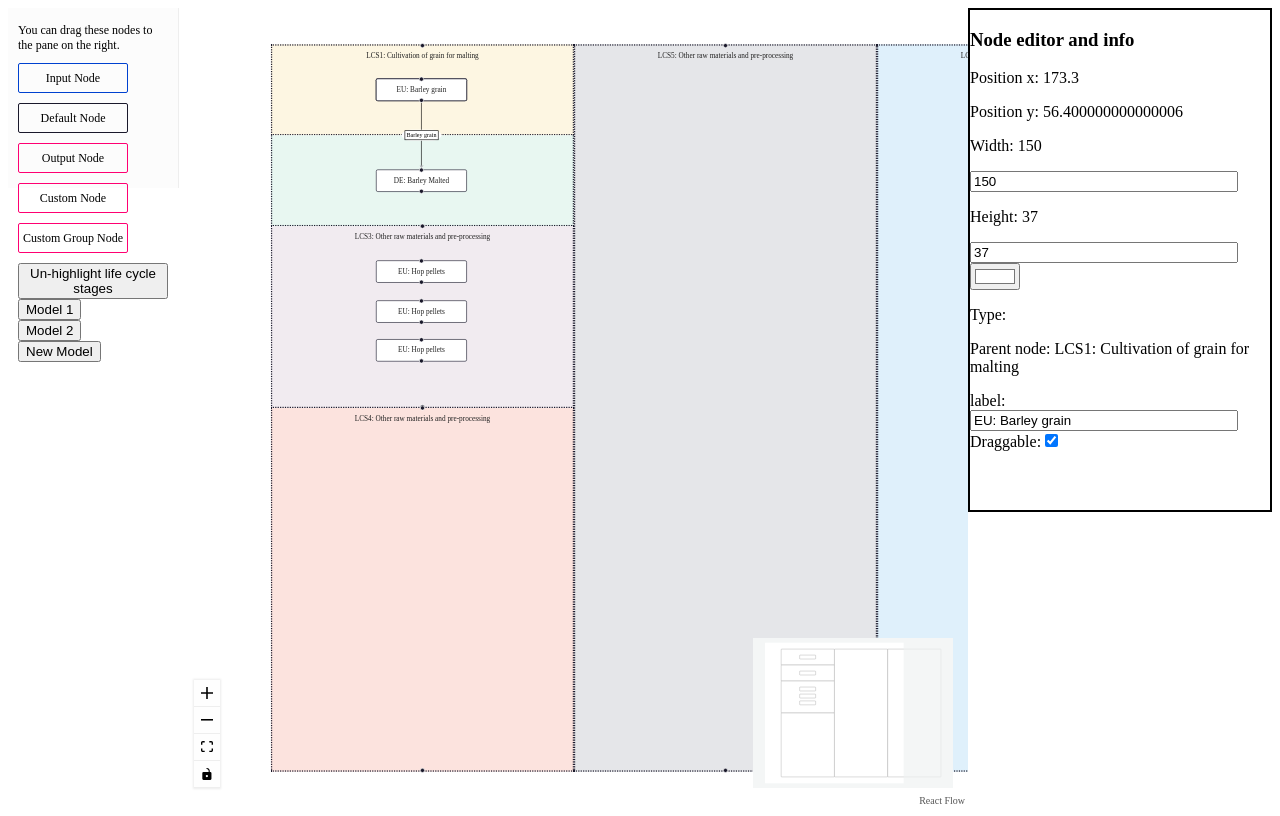
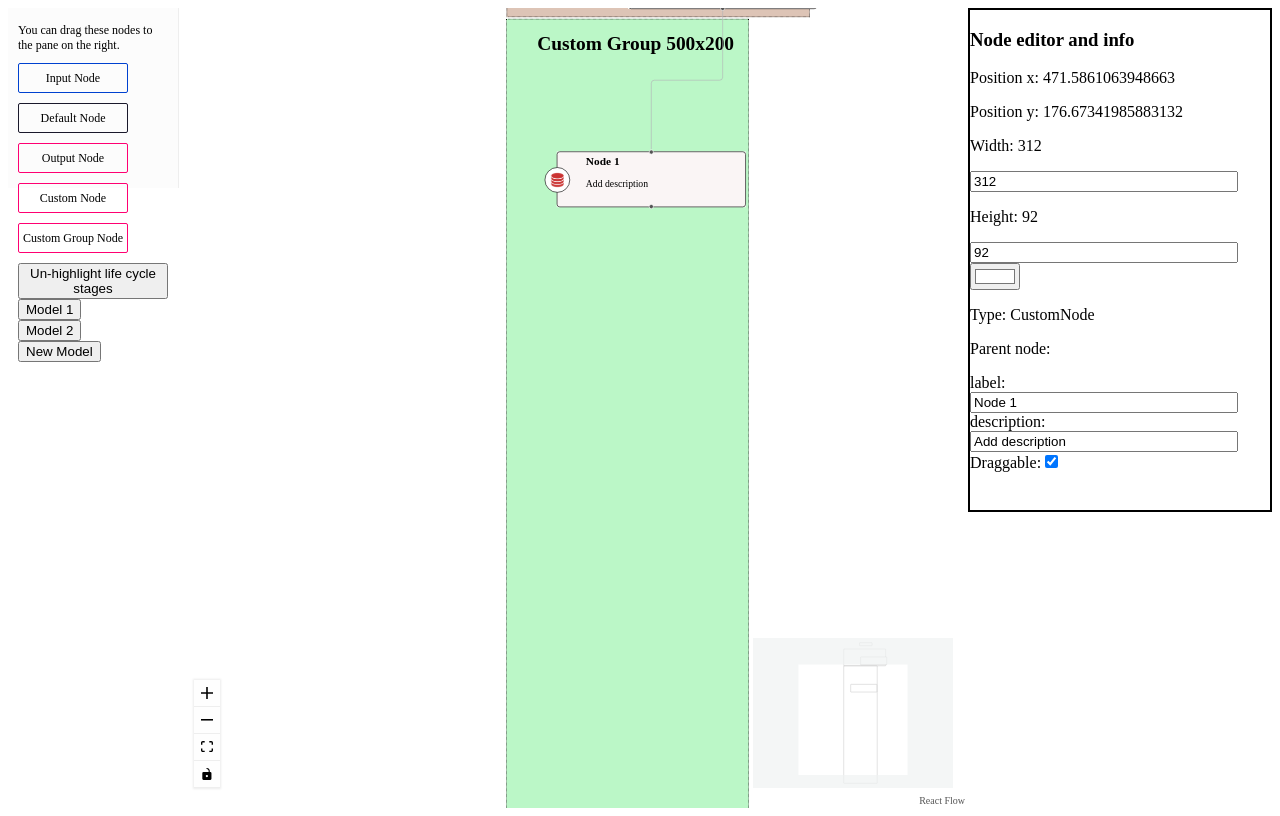
Before and after one commit to yovogi/reactflow-poc, a React (Create React App) app: page / in a window 1280 px wide. Both pictures are taken after a click on the element "EU: Barley grain". Built offline with nearby package versions, Linux system fonts and the light colour scheme.

Commit message:
Nested node

```diff
--- a/src/App.js
+++ b/src/App.js
@@ -1,5 +1,5 @@
-import { useCallback, useEffect, useRef, useState } from "react";
-import "./custom-node.css";
+import { useCallback, useEffect, useRef, useState } from 'react';
+import './custom-node.css';
 import ReactFlow, {
     addEdge,
     Background,
@@ -9,11 +9,11 @@ import ReactFlow, {
     Controls,
     MarkerType,
     ReactFlowProvider,
-} from "react-flow-renderer";
-import CustomNode from "./CustomNode";
-import CustomGroupNode from "./CustomGroupNode";
-import Sidebar from "./Sidebar";
-import { edgesData, nodesData } from "./initial-elements";
+} from 'react-flow-renderer';
+import CustomNode from './CustomNode';
+import CustomGroupNode from './CustomGroupNode';
+import Sidebar from './Sidebar';
+import { edgesData, nodesData } from './initial-elements';
 
 const nodeTypes = { CustomNode: CustomNode, CustomGroupNode };
 
@@ -28,11 +28,11 @@ const NestedFlow = () => {
     const [nodes, setNodes, onNodesChange] = useNodesState(initialNodes);
     const [edges, setEdges, onEdgesChange] = useEdgesState(initialEdges);
     const [reactFlowInstance, setReactFlowInstance] = useState(null);
-  const [nodeName, setNodeName] = useState("Node 1");
-  const [description, setDescription] = useState("Add description");
+    const [nodeName, setNodeName] = useState('Node 1');
+    const [description, setDescription] = useState('Add description');
     const [width, setWidth] = useState(100);
     const [height, setHeight] = useState(100);
-  const [color, setColor] = useState("#FF0000");
+    const [color, setColor] = useState('#FF0000');
     const [isDraggable, setIsDraggable] = useState(true);
     const [isHighlight, setHiglight] = useState(true);
 
@@ -98,25 +98,26 @@ const NestedFlow = () => {
 
     const onConnect = useCallback((connection) => {
         console.log(connection);
-    connection.type = "smoothstep";
+        connection.type = 'smoothstep';
 
         setEdges((eds) => addEdge(connection, eds));
     }, []);
 
     const onDragOver = useCallback((event) => {
         event.preventDefault();
-    event.dataTransfer.dropEffect = "move";
+        event.dataTransfer.dropEffect = 'move';
     }, []);
 
     const onDrop = useCallback(
         (event) => {
             event.preventDefault();
 
-      const reactFlowBounds = reactFlowWrapper.current.getBoundingClientRect();
-      const type = event.dataTransfer.getData("application/reactflow");
+            const reactFlowBounds =
+                reactFlowWrapper.current.getBoundingClientRect();
+            const type = event.dataTransfer.getData('application/reactflow');
             console.log(type);
             // check if the dropped element is valid
-      if (typeof type === "undefined" || !type) {
+            if (typeof type === 'undefined' || !type) {
                 return;
             }
 
@@ -125,15 +126,19 @@ const NestedFlow = () => {
                 y: event.clientY - reactFlowBounds.top,
             });
 
-      let newNode = "";
-      if (type !== "CustomGroupNode") {
+            let newNode = '';
+            if (type !== 'CustomGroupNode') {
                 newNode = {
                     id: getId(),
                     type,
                     position,
-          data: { label: `${type} node`, description: "Add description" },
+                    draggable: true,
+                    data: {
+                        label: `${type} node`,
+                        description: 'Add description',
+                    },
                     style: {
-            backgroundColor: "#ffffff",
+                        backgroundColor: '#ffffff',
                     },
                 };
             } else {
@@ -141,13 +146,14 @@ const NestedFlow = () => {
                     id: getId(),
                     type,
                     position,
+                    draggable: true,
                     data: {
                         label: `Custom Group 500x200`,
-            description: "Add description",
+                        description: 'Add description',
                     },
                     style: {
-            backgroundColor: "#FFBC97",
-            position: "fixed",
+                        backgroundColor: '#FFBC97',
+                        position: 'fixed',
                         zIndex: -1,
                         width: 500,
                         height: 200,
@@ -155,20 +161,21 @@ const NestedFlow = () => {
                 };
             }
 
+            console.log('drop over');
             setNodes((nds) => nds.concat(newNode));
         },
         [reactFlowInstance]
     );
 
     const onSelect = ({ nodes, edges }) => {
-    console.log("node selected");
+        console.log('node selected');
         console.log(nodes);
         console.log(selectedNode);
         if (selectedNode) {
             setColor(
                 nodes[0]?.style?.backgroundColor
                     ? nodes[0].style.backgroundColor
-          : "#ffffff"
+                    : '#ffffff'
             );
             setWidth(nodes[0].width);
             setHeight(nodes[0].height);
@@ -184,7 +191,7 @@ const NestedFlow = () => {
                 nodes.map((node) => {
                     if (node.style.backgroundColor) {
                         node.data.backgroundColor = node.style.backgroundColor;
-            node.style.backgroundColor = "#ffffff";
+                        node.style.backgroundColor = '#ffffff';
                     }
                     return node;
                 })
@@ -201,9 +208,17 @@ const NestedFlow = () => {
         }
     };
 
+    const onNodeClick = (event, node) => {
+        if (node.data.isLifeCycle) {
+            console.log('node is a life cycle itself');
+            setNodes(node.data.nodes);
+            setEdges(node.data.edges);
+        }
+    };
+
     return (
         <div>
-      <div style={{ height: 800 }} className="dndflow">
+            <div style={{ height: 800 }} className='dndflow'>
                 <Sidebar
                     setNodes={setNodes}
                     setEdges={setEdges}
@@ -211,7 +226,7 @@ const NestedFlow = () => {
                     isHighlight={isHighlight}
                 />
                 <ReactFlowProvider>
-          <div className="reactflow-wrapper" ref={reactFlowWrapper}>
+                    <div className='reactflow-wrapper' ref={reactFlowWrapper}>
                         <ReactFlow
                             nodes={nodes}
                             edges={edges}
@@ -222,6 +237,7 @@ const NestedFlow = () => {
                             onInit={setReactFlowInstance}
                             onDrop={onDrop}
                             onDragOver={onDragOver}
+                            onNodeClick={onNodeClick}
                             nodeTypes={nodeTypes}
                             fitView
                         >
@@ -230,13 +246,15 @@ const NestedFlow = () => {
                         </ReactFlow>
                     </div>
                     {selectedNode && (
-            <div className="label-form">
+                        <div className='label-form'>
                             <h3>Node editor and info</h3>
                             <p>Position x: {selectedNode.position.x}</p>
                             <p>Position y: {selectedNode.position.y}</p>
                             <p>Width: {selectedNode.width}</p>
                             <input
-                style={{ width: "260px" }}
+                                style={{
+                                    width: '260px',
+                                }}
                                 value={width}
                                 onChange={(evt) => {
                                     setWidth(evt.target.value);
@@ -245,7 +263,9 @@ const NestedFlow = () => {
                             />
                             <p>Height: {selectedNode.height}</p>
                             <input
-                style={{ width: "260px" }}
+                                style={{
+                                    width: '260px',
+                                }}
                                 value={height}
                                 onChange={(evt) => {
                                     setHeight(evt.target.value);
@@ -253,33 +273,45 @@ const NestedFlow = () => {
                                 }}
                             />
                             <input
-                type="color"
+                                type='color'
                                 value={color}
                                 onChange={(evt) => {
                                     setColor(evt.target.value);
-                  selectedNode.style.backgroundColor = evt.target.value;
-                  selectedNode.data.bgColor = evt.target.value;
+                                    selectedNode.style.backgroundColor =
+                                        evt.target.value;
+                                    selectedNode.data.bgColor =
+                                        evt.target.value;
                                 }}
                             />
                             <p>Type: {selectedNode?.type}</p>
                             <p>
-                Parent node:{" "}
-                {nodes.find((n) => n.id == selectedNode.parentNode)?.data.label}
+                                Parent node:{' '}
+                                {
+                                    nodes.find(
+                                        (n) => n.id == selectedNode.parentNode
+                                    )?.data.label
+                                }
                             </p>
                             <label>label:</label>
                             <input
-                style={{ width: "260px" }}
+                                style={{
+                                    width: '260px',
+                                }}
                                 value={nodeName}
-                onChange={(evt) => setNodeName(evt.target.value)}
+                                onChange={(evt) =>
+                                    setNodeName(evt.target.value)
+                                }
                             />
-              {selectedNode.type == "CustomNode" && (
+                            {selectedNode.type == 'CustomNode' && (
                                 <>
                                     <label>description:</label>
                                     <input
-                    style={{ width: "260px" }}
+                                        style={{
+                                            width: '260px',
+                                        }}
                                         value={description}
                                         onChange={(evt) => {
-                      console.log("key pressed");
+                                            console.log('key pressed');
                                             setDescription(evt.target.value);
                                         }}
                                     />
@@ -288,10 +320,12 @@ const NestedFlow = () => {
                             <div>
                                 <label>Draggable:</label>
                                 <input
-                  type="checkbox"
+                                    type='checkbox'
                                     checked={isDraggable}
                                     onChange={(evt) => {
-                    setIsDraggable((prevState) => !prevState);
+                                        setIsDraggable(
+                                            (prevState) => !prevState
+                                        );
                                     }}
                                 />
                             </div>
--- a/src/initial-elements.js
+++ b/src/initial-elements.js
@@ -36,6 +36,147 @@ export const nodesData = [
     id: "2a",
     data: {
       label: "EU: Barley grain",
+      isLifeCycle:true,
+      nodes:[
+      {
+        id: "dndnode_7",
+        type: "CustomGroupNode",
+        position: {
+          x: 388.81295391238876,
+          y: -244.91113628187207,
+        },
+        data: {
+          label: "Custom Group 500x200",
+          description: "Add description",
+        },
+        style: {
+          backgroundColor: "#ddc4b6",
+          position: "fixed",
+          zIndex: -1,
+          width: 500,
+          height: 200,
+        },
+        width: 500,
+        height: 200,
+        selected: false,
+        positionAbsolute: {
+          x: 388.81295391238876,
+          y: -244.91113628187207,
+        },
+        dragging: false,
+      },
+      {
+        id: "dndnode_8",
+        type: "CustomGroupNode",
+        position: {
+          x: 388.3416083446761,
+          y: -42.140689301669255,
+        },
+        data: {
+          label: "Custom Group 500x200",
+          description: "Add description",
+        },
+        style: {
+          backgroundColor: "#bbf7c7",
+          position: "fixed",
+          zIndex: -1,
+          width: 400,
+          height: 1400,
+        },
+        width: 400,
+        height: 1400,
+        selected: false,
+        positionAbsolute: {
+          x: 388.3416083446761,
+          y: -42.140689301669255,
+        },
+        dragging: false,
+      },
+      {
+        id: "dndnode_9",
+        type: "CustomNode",
+        position: {
+          x: 471.5861063948663,
+          y: 176.67341985883132,
+        },
+        data: {
+          label: "CustomNode node",
+          description: "testvam",
+        },
+        style: {
+          backgroundColor: "#ffffff",
+          width: 312,
+          height: 92,
+        },
+        width: 312,
+        height: 92,
+        selected: true,
+        positionAbsolute: {
+          x: 471.5861063948663,
+          y: 176.67341985883132,
+        },
+        dragging: false,
+      },
+      {
+        id: "dndnode_10",
+        type: "CustomNode",
+        position: {
+          x: 589.3176107801357,
+          y: -150.35853676691687,
+        },
+        data: {
+          label: "CustomNode node",
+          description: "Add description",
+        },
+        style: {
+          backgroundColor: "#ffffff",
+        },
+        width: 312,
+        height: 92,
+      },
+      {
+        id: "dndnode_11",
+        type: "input",
+        position: {
+          x: 577.4255396301086,
+          y: -320.41515421230594,
+        },
+        data: {
+          label: "input node",
+          description: "Add description",
+        },
+        style: {
+          backgroundColor: "#ffffff",
+          width: 150,
+          height: 36,
+        },
+        width: 150,
+        height: 36,
+        selected: false,
+        positionAbsolute: {
+          x: 577.4255396301086,
+          y: -320.41515421230594,
+        },
+        dragging: false,
+      },
+    ],
+    edges:[{
+      source: "dndnode_11",
+      sourceHandle: null,
+      target: "dndnode_10",
+      targetHandle: null,
+      type: "smoothstep",
+      id: "reactflow__edge-dndnode_11-dndnode_10",
+    },
+    {
+      source: "dndnode_10",
+      sourceHandle: "b",
+      target: "dndnode_9",
+      targetHandle: null,
+      type: "smoothstep",
+      id: "reactflow__edge-dndnode_10b-dndnode_9",
+    }
+  ]
     },
     position: {
       x: 173.3,
```
Lines whose indentation alone changed are shown as unchanged.
